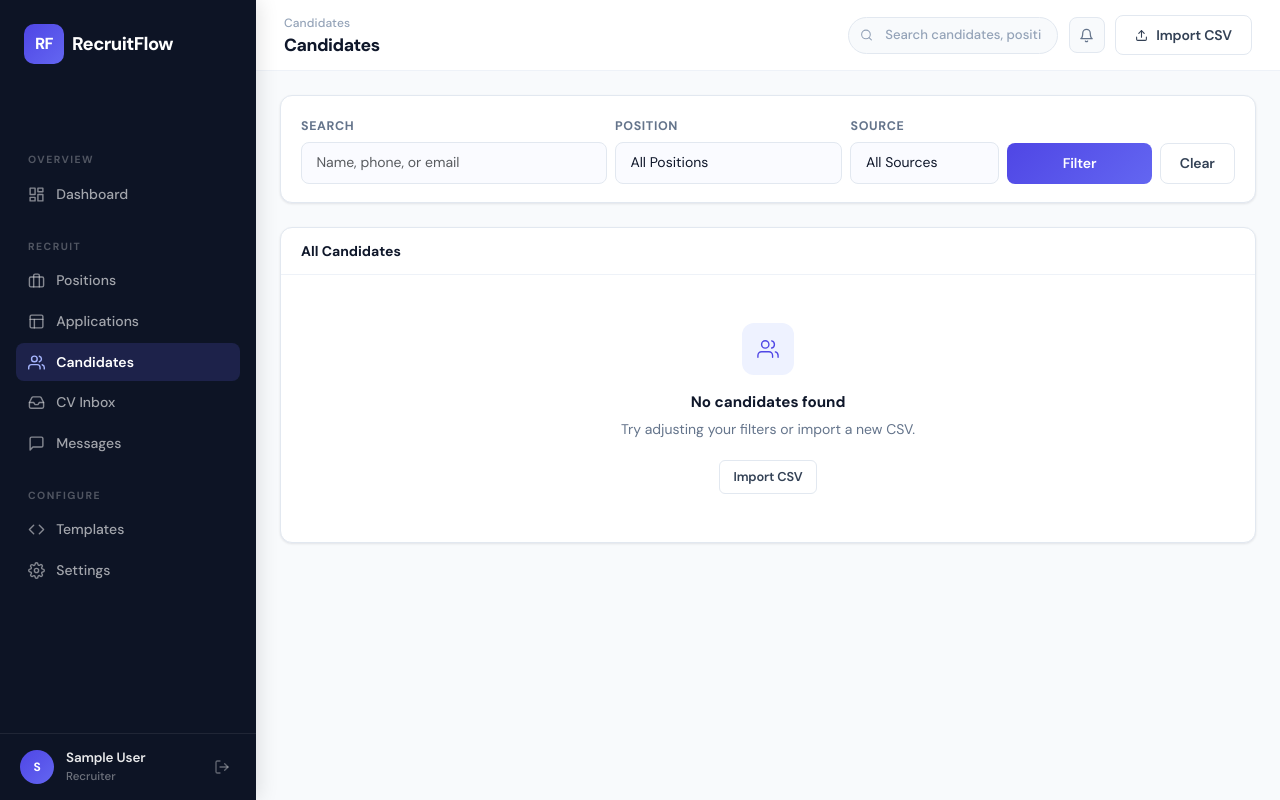
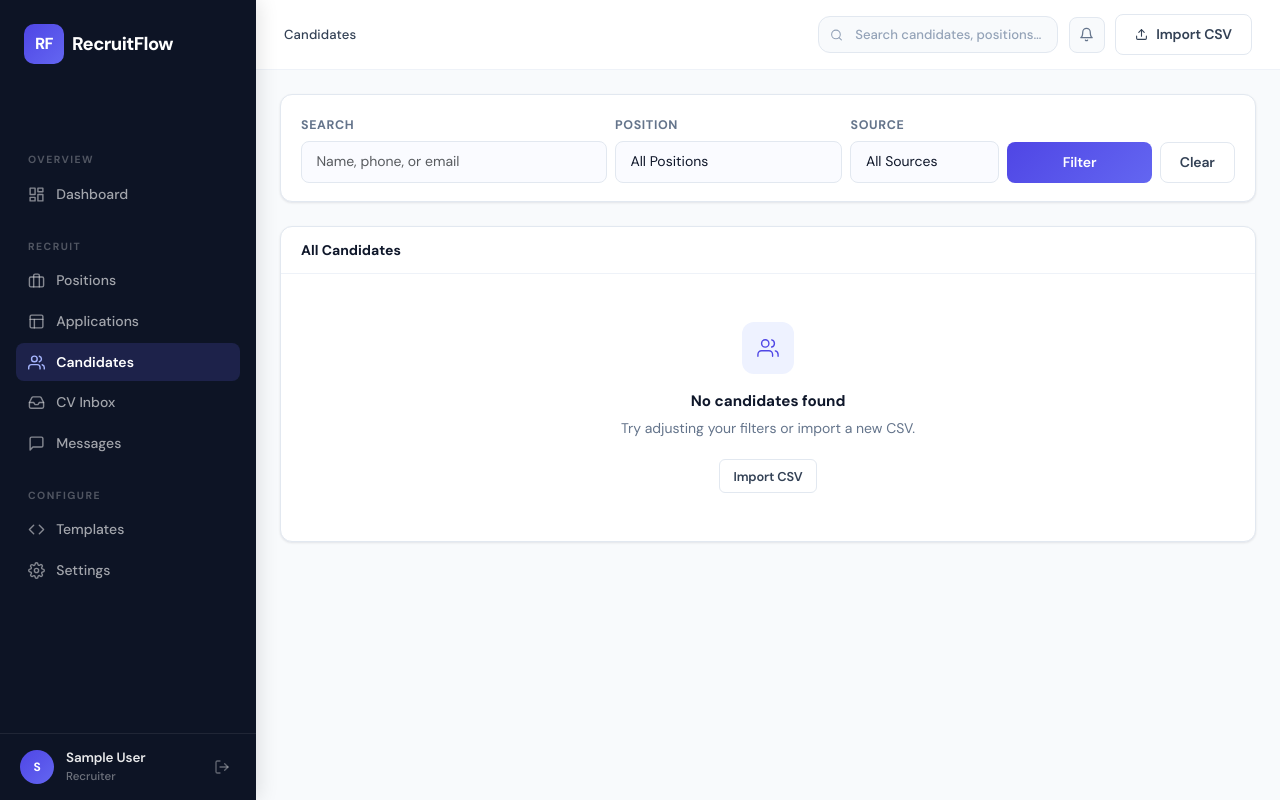
Before and after one commit to alexandruradulescu-neurony/probable-octo-invention, a Django app: page /candidates/ in a window 1280 px wide. Run offline with Django 5.2, Linux system fonts and the light colour scheme; the visitor is signed in with stand-in values (Sample User, id 1); data that the repository does not hold is empty.

Commit message:
Fix topbar consistency: remove H1 everywhere (breadcrumb-only), fix search bar border-radius from pill to rounded-rect
Made-with: Cursor

```diff
--- a/static/css/styles.css
+++ b/static/css/styles.css
@@ -679,10 +679,9 @@ body {
 
 /* ─── Topbar ─────────────────────────────────────────────────────────────────── */
 .topbar-breadcrumb {
-  font-size: 0.75rem;
-  color: var(--text-muted);
+  font-size: 0.82rem;
+  color: var(--text-secondary);
   font-weight: 500;
-  margin-bottom: 0.15rem;
   letter-spacing: 0.01em;
   display: flex;
   align-items: center;
@@ -706,14 +705,6 @@ body {
   font-weight: 600;
 }
 
-.topbar-title {
-  font-size: 1.1rem;
-  font-weight: 800;
-  color: var(--text-primary);
-  margin: 0;
-  letter-spacing: -0.025em;
-  line-height: 1.2;
-}
 
 .topbar-right {
   display: flex;
@@ -790,11 +781,11 @@ body {
 .topbar-search-input {
   background: var(--bg-page);
   border: 1px solid var(--border-default);
-  border-radius: 30px;
+  border-radius: var(--radius-lg);
   padding: 0.48rem 1rem 0.48rem 2.25rem;
   font-size: 0.82rem;
   color: var(--text-primary);
-  width: 210px;
+  width: 240px;
   outline: none;
   font-family: 'DM Sans', sans-serif;
   font-weight: 500;
@@ -804,10 +795,10 @@ body {
 .topbar-search-input::placeholder { color: var(--text-muted); }
 
 .topbar-search-input:focus {
-  width: 250px;
+  width: 300px;
   background: #ffffff;
   border-color: var(--accent-primary);
-  box-shadow: 0 0 0 3px rgba(67, 24, 255, 0.07);
+  box-shadow: 0 0 0 3px rgba(79, 70, 229, 0.07);
 }
 
 .topbar-search-icon {
--- a/templates/base.html
+++ b/templates/base.html
@@ -123,7 +123,7 @@
   <div class="topbar">
     <div>
       <div class="topbar-breadcrumb">{% block breadcrumb %}Dashboard{% endblock %}</div>
-      {% block topbar_title_block %}<h1 class="topbar-title">{% block page_title %}Dashboard{% endblock %}</h1>{% endblock %}
+      {% block topbar_title_block %}{% endblock %}
     </div>
     <div class="topbar-right">
       <!-- Search -->
```
